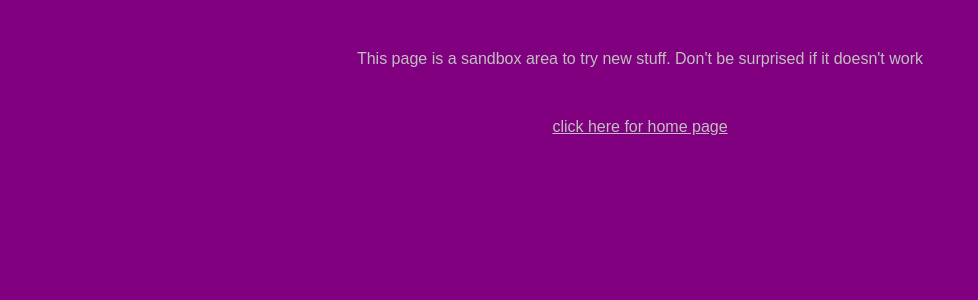
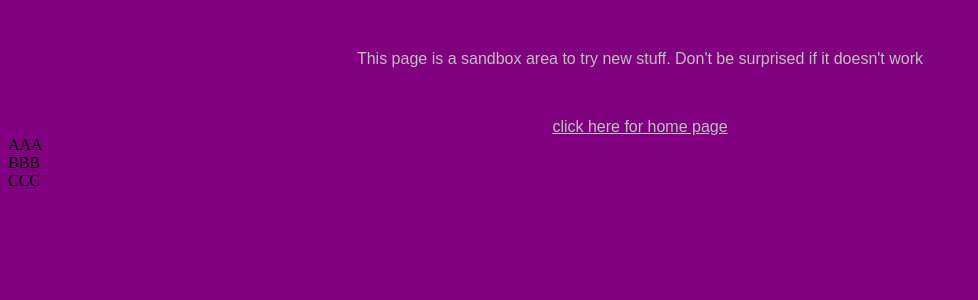
Before and after one commit to mjsutherland/mjsutherland.github.io, a Jekyll site: the page sandbox.html, which Jekyll copies as it is, in a window 1280 px wide. Shown: the top 300 px of the page, without its empty margins (0-978 px from the left). Built offline with Jekyll 4.4.1, drawn with Linux system fonts in a browser that asks for light colours.

Commit message:
Update sandbox.html

```diff
--- a/sandbox.html
+++ b/sandbox.html
@@ -8,5 +8,10 @@
   <body>
     <p class="text">This page is a sandbox area to try new stuff. Don't be surprised if it doesn't work</p>
     <a class="text" href="/">click here for home page</a>
+
+    <div id="a">AAA</div>
+    <div id="b">BBB</div>
+    <div id="c">CCC</div>
+
   </body>
 </html>
```
